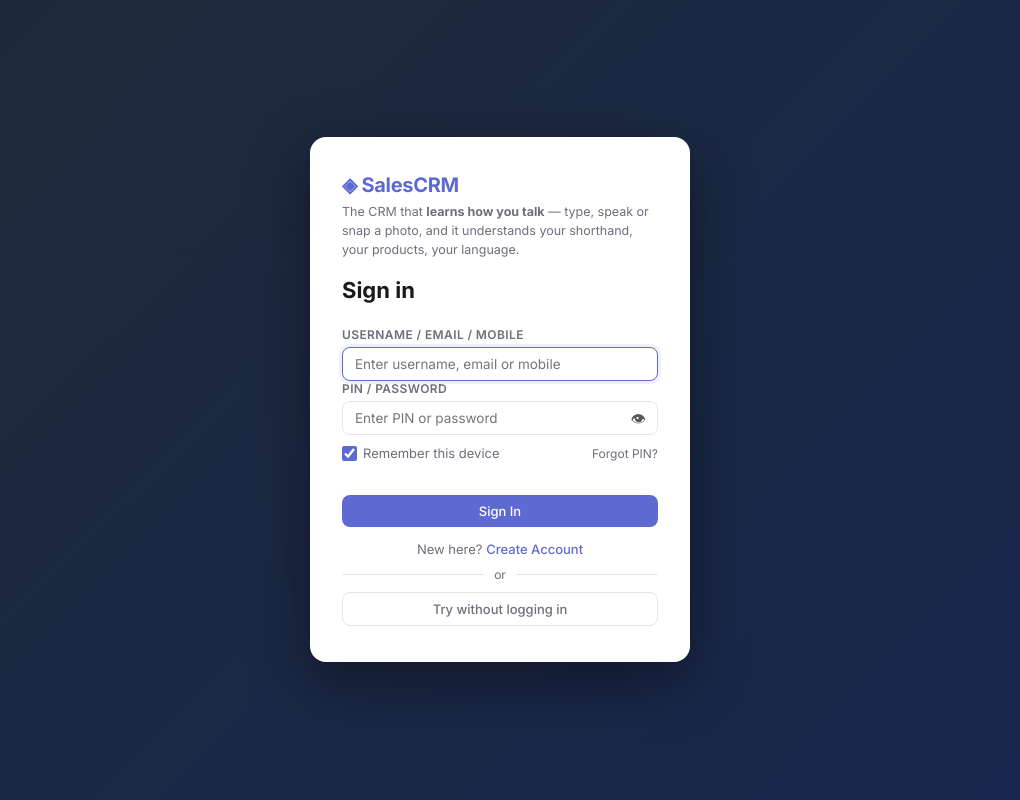
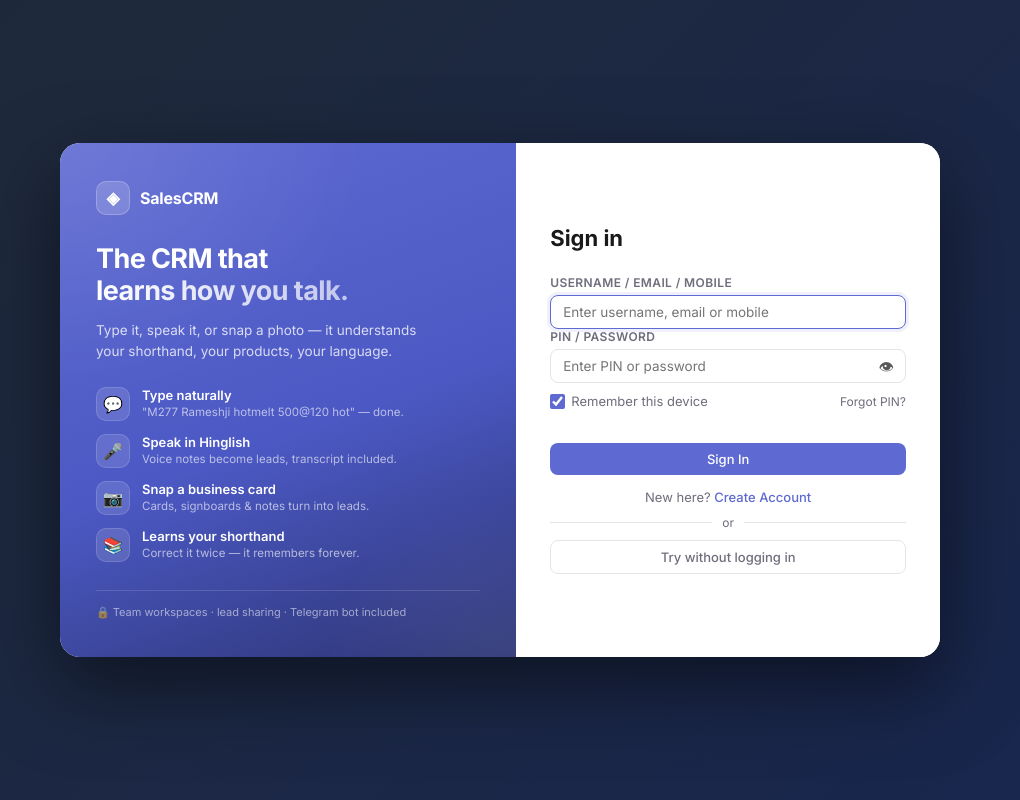
Before and after one commit to ryanshawplasma/socslaescrm, a website: page public/index.html in a window 1280 px wide. Shown: the whole page, without its empty margins (140-1160 px from the left). Drawn offline with nearby package versions, Linux system fonts and the light colour scheme; no server answers.

Commit message:
redesign: split-panel login page
The sign-in card is now a two-panel layout (880px on desktop):

Left — brand showcase:
- Gradient panel with logo mark, "The CRM that learns how you talk."
  headline, and four USP feature rows: type naturally, speak in
  Hinglish, snap a business card, learns your shorthand
- Footer strip: team workspaces / lead sharing / Telegram bot

Right — the existing form panel:
- Sign-in, PIN-unlock, and register screens unchanged functionally;
  every ID, handler and screen-switch flow preserved
- Redundant brand/tagline rows hidden on desktop (the side panel
  carries them), shown again on mobile

Mobile (<= 820px): the showcase panel collapses and the card returns
to the compact single-column layout.

Verified in the browser preview: split layout at 1200px (side panel
456px, form 424px, fits viewport), mobile collapse at 503px, register
screen renders inside the new container, no horizontal overflow.

Co-Authored-By: Claude Fable 5 <noreply@anthropic.com>

```diff
--- a/public/index.html
+++ b/public/index.html
@@ -16,16 +16,38 @@
   <script src="https://cdn.jsdelivr.net/npm/chart.js@4.4.0/dist/chart.umd.min.js"></script>
   <link rel="stylesheet" href="https://unpkg.com/leaflet@1.9.4/dist/leaflet.css" />
   <script src="https://unpkg.com/leaflet@1.9.4/dist/leaflet.js"></script>
-  <link rel="stylesheet" href="style.css?v=7" />
+  <link rel="stylesheet" href="style.css?v=8" />
   <script>(function(){var t=localStorage.getItem('crm_theme')||'light';var a=localStorage.getItem('crm_accent')||'';document.documentElement.setAttribute('data-theme',t);if(a)document.documentElement.setAttribute('data-accent',a);}());</script>
 </head>
 <body>
 
   <!-- ── LOGIN OVERLAY ─────────────────────────────────────── -->
   <div id="login-overlay" class="hidden">
-    <div id="login-box">
+    <div id="login-box" class="login-split">
+
+      <!-- Brand / showcase panel (desktop) -->
+      <aside class="login-side">
+        <div class="login-side-brand">
+          <span class="login-side-mark">◈</span>
+          <span class="login-side-name">SalesCRM</span>
+        </div>
+        <div class="login-side-body">
+          <h1 class="login-side-title">The CRM that<br><span>learns how you talk.</span></h1>
+          <p class="login-side-sub">Type it, speak it, or snap a photo — it understands your shorthand, your products, your language.</p>
+          <ul class="login-side-feats">
+            <li><span class="feat-ico">💬</span><div><b>Type naturally</b><small>"M277 Rameshji hotmelt 500@120 hot" — done.</small></div></li>
+            <li><span class="feat-ico">🎤</span><div><b>Speak in Hinglish</b><small>Voice notes become leads, transcript included.</small></div></li>
+            <li><span class="feat-ico">📷</span><div><b>Snap a business card</b><small>Cards, signboards &amp; notes turn into leads.</small></div></li>
+            <li><span class="feat-ico">📚</span><div><b>Learns your shorthand</b><small>Correct it twice — it remembers forever.</small></div></li>
+          </ul>
+        </div>
+        <div class="login-side-foot">🔒 Team workspaces · lead sharing · Telegram bot included</div>
+      </aside>
+
+      <!-- Form panel -->
+      <div class="login-main">
       <div class="login-brand">◈ SalesCRM</div>
-      <div class="login-tagline">The CRM that <b>learns how you talk</b> — type, speak or snap a photo, and it understands your shorthand, your products, your language.</div>
+      <div class="login-tagline">The CRM that <b>learns how you talk</b> — type, speak or snap a photo.</div>
 
       <!-- ── PIN Unlock screen (trusted device) ───────────── -->
       <div id="pin-unlock-screen" style="display:none">
@@ -139,6 +161,7 @@
           Already have an account? <a href="#" onclick="showLoginScreen(event)" style="color:var(--primary);text-decoration:none;font-weight:500">Sign in</a>
         </p>
       </div>
+      </div><!-- /login-main -->
     </div>
   </div>
 
--- a/public/style.css
+++ b/public/style.css
@@ -3061,3 +3061,112 @@ tr.row-cold:hover td { background: #dbeafe; }
   .stat-value { font-size: 24px; }
   .stat-top { margin-bottom: 10px; }
 }
+
+/* ============================================================
+   LOGIN REDESIGN v8 — split-panel sign-in
+   ============================================================ */
+#login-box.login-split {
+  max-width: 880px;
+  padding: 0;
+  display: flex;
+  overflow: hidden;
+  border-radius: 20px;
+  box-shadow: 0 30px 80px rgba(0,0,0,.5);
+}
+
+/* ── Left: brand showcase ─────────────────────────────────── */
+.login-side {
+  flex: 1.08;
+  display: flex;
+  flex-direction: column;
+  justify-content: space-between;
+  gap: 28px;
+  padding: 38px 36px;
+  color: #fff;
+  background:
+    radial-gradient(120% 90% at 0% 0%, rgba(255,255,255,.10), transparent 55%),
+    linear-gradient(160deg, var(--primary) 0%, var(--primary-dk) 55%, #171c3f 130%);
+  position: relative;
+}
+.login-side::after {
+  content: '';
+  position: absolute; inset: 0;
+  background: radial-gradient(60% 45% at 100% 100%, rgba(255,255,255,.07), transparent 70%);
+  pointer-events: none;
+}
+
+.login-side-brand {
+  display: flex; align-items: center; gap: 10px;
+  font-size: 16px; font-weight: 700; letter-spacing: -.2px;
+}
+.login-side-mark {
+  width: 34px; height: 34px;
+  display: flex; align-items: center; justify-content: center;
+  border-radius: 10px;
+  background: rgba(255,255,255,.16);
+  border: 1px solid rgba(255,255,255,.22);
+  font-size: 17px;
+}
+
+.login-side-title {
+  font-size: 27px; font-weight: 800; line-height: 1.2;
+  letter-spacing: -.6px; margin-bottom: 12px;
+}
+.login-side-title span {
+  background: linear-gradient(90deg, #fff, rgba(255,255,255,.65));
+  -webkit-background-clip: text;
+  background-clip: text;
+  -webkit-text-fill-color: transparent;
+}
+.login-side-sub {
+  font-size: 13.5px; line-height: 1.6;
+  color: rgba(255,255,255,.78);
+  margin-bottom: 24px;
+  max-width: 340px;
+}
+
+.login-side-feats { list-style: none; display: flex; flex-direction: column; gap: 13px; }
+.login-side-feats li { display: flex; align-items: flex-start; gap: 12px; }
+.feat-ico {
+  width: 34px; height: 34px; flex-shrink: 0;
+  display: flex; align-items: center; justify-content: center;
+  border-radius: 10px; font-size: 16px;
+  background: rgba(255,255,255,.12);
+  border: 1px solid rgba(255,255,255,.14);
+}
+.login-side-feats b { display: block; font-size: 13px; font-weight: 600; }
+.login-side-feats small {
+  display: block; font-size: 11.5px; color: rgba(255,255,255,.62);
+  margin-top: 1px; line-height: 1.45;
+}
+
+.login-side-foot {
+  font-size: 11px; color: rgba(255,255,255,.55);
+  border-top: 1px solid rgba(255,255,255,.14);
+  padding-top: 14px;
+}
+
+/* ── Right: form panel ────────────────────────────────────── */
+.login-main {
+  flex: 1;
+  min-width: 0;
+  padding: 36px 34px;
+  background: var(--card-bg);
+  display: flex;
+  flex-direction: column;
+  justify-content: center;
+  max-height: 88vh;
+  overflow-y: auto;
+}
+/* brand row is redundant next to the side panel on desktop */
+.login-split .login-brand,
+.login-split .login-tagline { display: none; }
+
+/* ── Mobile: side panel collapses, brand row returns ──────── */
+@media (max-width: 820px) {
+  #login-box.login-split { max-width: 400px; border-radius: 16px; }
+  .login-side { display: none; }
+  .login-main { padding: 30px 26px; max-height: 92vh; }
+  .login-split .login-brand { display: block; }
+  .login-split .login-tagline { display: block; }
+}
```
